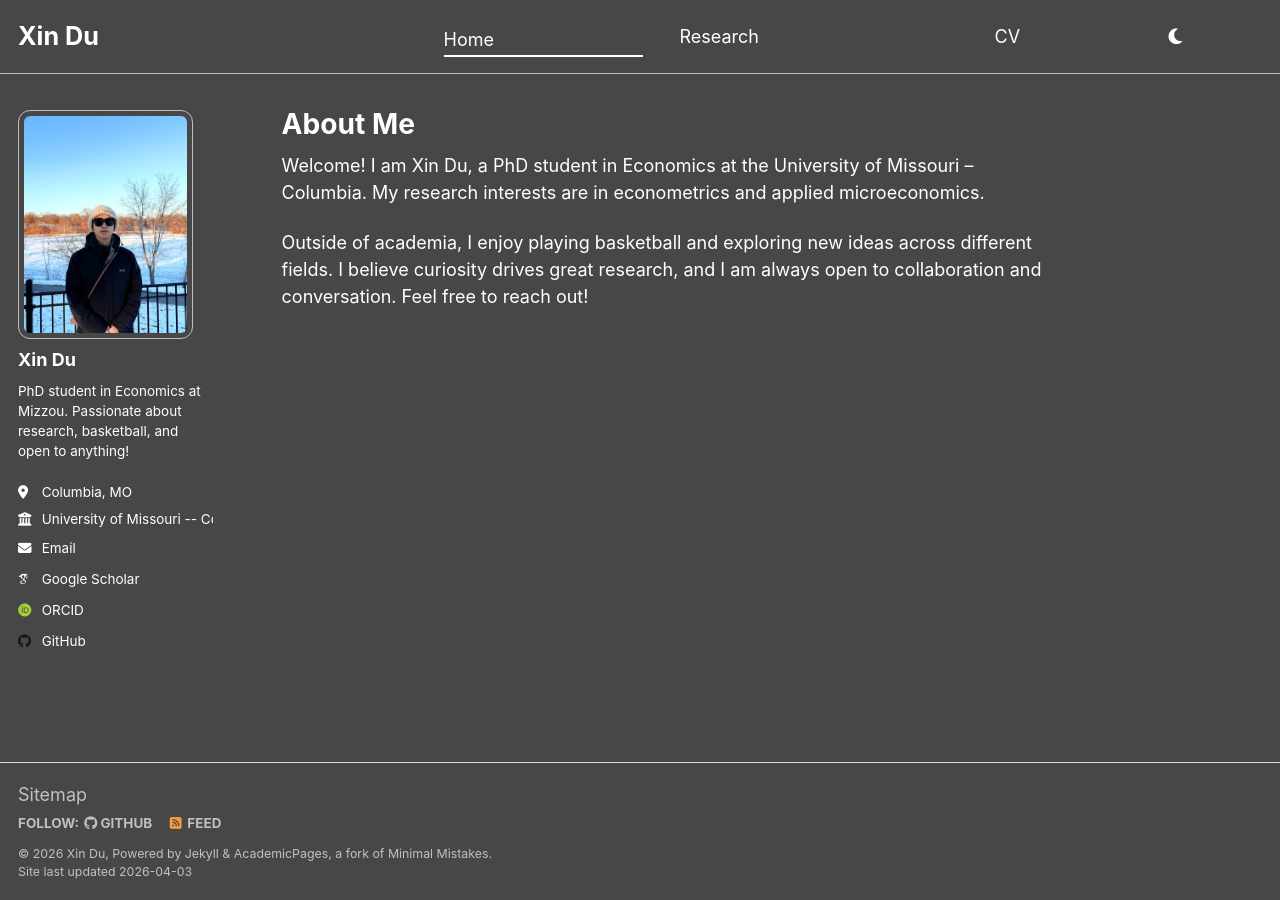
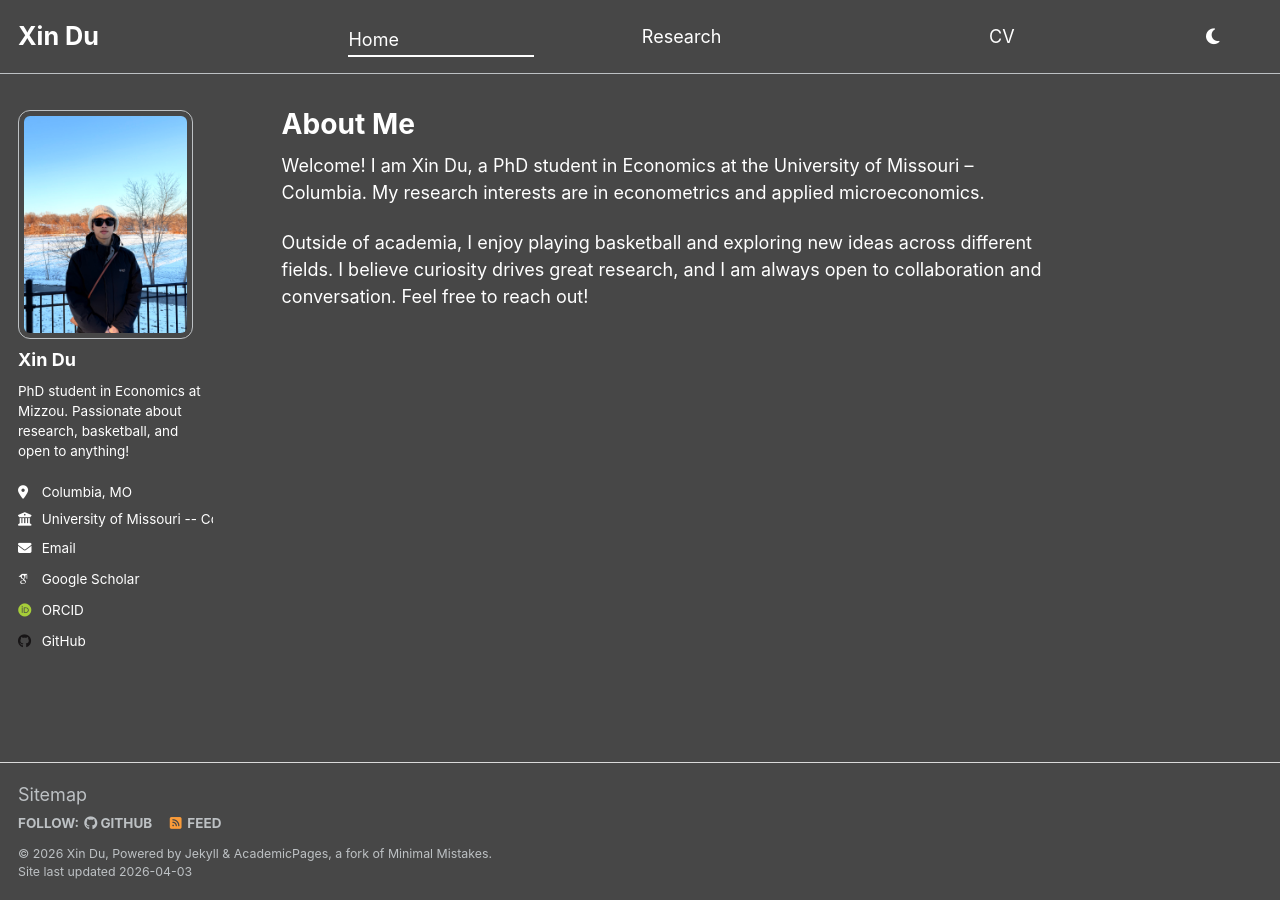
Before and after one commit to dux1n4real/dux1n4real.github.io, a Jekyll site: the page built from _pages/about.md, in a window 1280 px wide. Built offline with Jekyll 4.4.1, drawn with Linux system fonts in a browser that asks for light colours; some web fonts are replaced.

Commit message:
increase nav link spacing

```diff
--- a/_sass/layout/_masthead.scss
+++ b/_sass/layout/_masthead.scss
@@ -93,10 +93,16 @@
       }
     }
 
+    // Nav links: spread out with generous spacing
+    li:not(.masthead__menu-item--lg):not(#theme-toggle) {
+      padding: 0 2em;
+    }
+
     // Theme toggle on far right
     #theme-toggle {
       flex: 1;
       justify-content: flex-end;
+      padding: 0;
     }
 
     // Active page underline indicator
```
